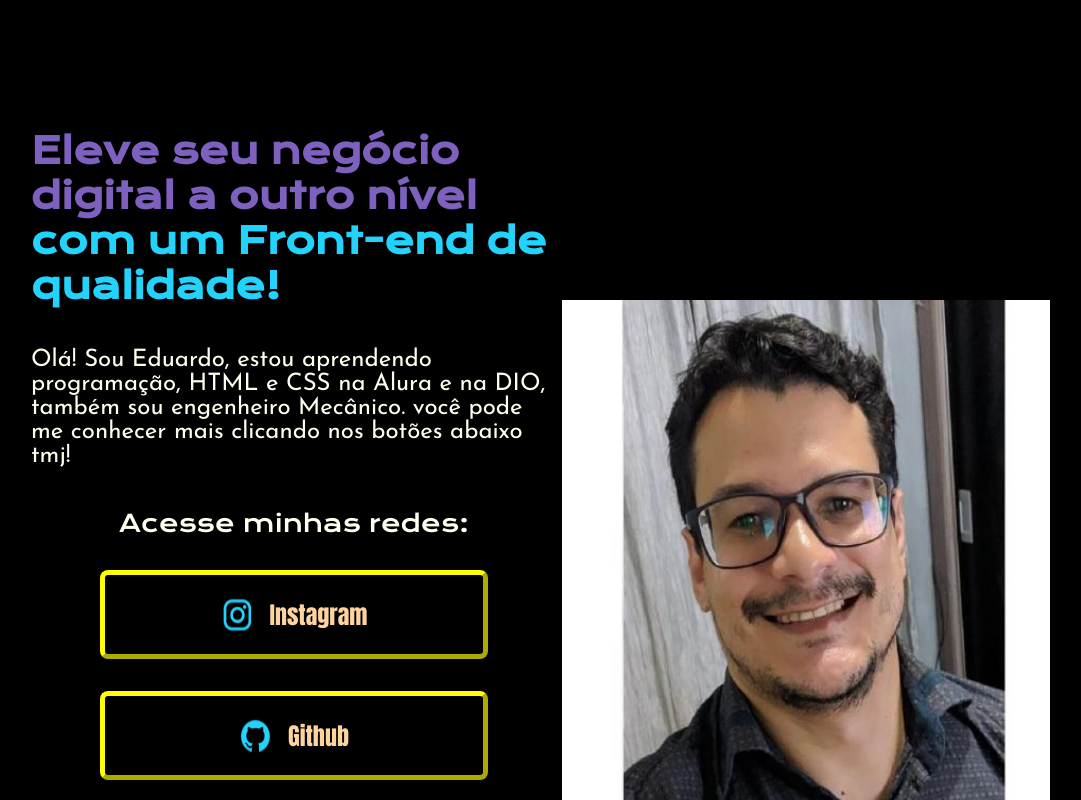
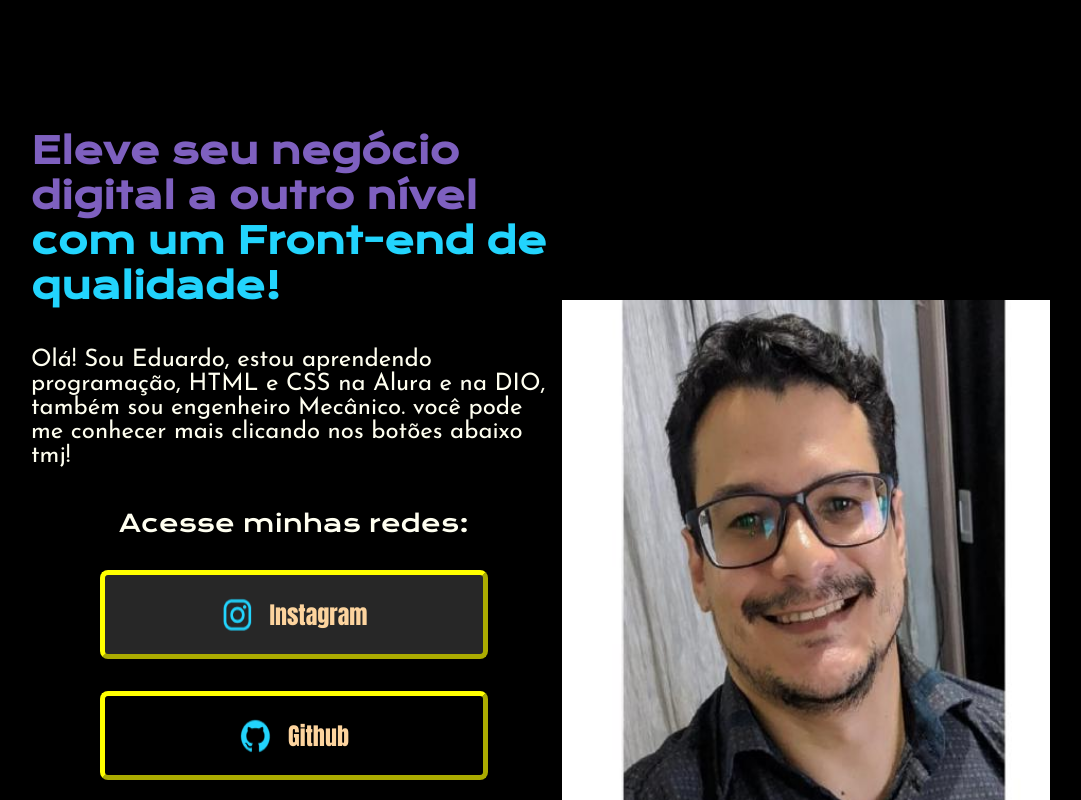
Before and after one commit to Eduebmoises/HTML-e-CSS-Modulo-2-e-3-Alura, a plain HTML site: page index.html in a window 1280 px wide. In both pictures the pointer is over the link "Instagram". Shown: the top 800 px of the page, without its empty margins (97-1178 px from the left). Drawn offline with nearby package versions, Linux system fonts and the light colour scheme.

Commit message:
adicionando um hover aos botões

```diff
--- a/style.css
+++ b/style.css
@@ -94,6 +94,12 @@ body
     padding: 21.5px 0px;
     text-decoration:none;
 }
+.apresentacao_links_botao:hover{
+
+    background-color: #272727;
+}
+
+
 .youtubeimagen{
     width: 35px;
 }
```
